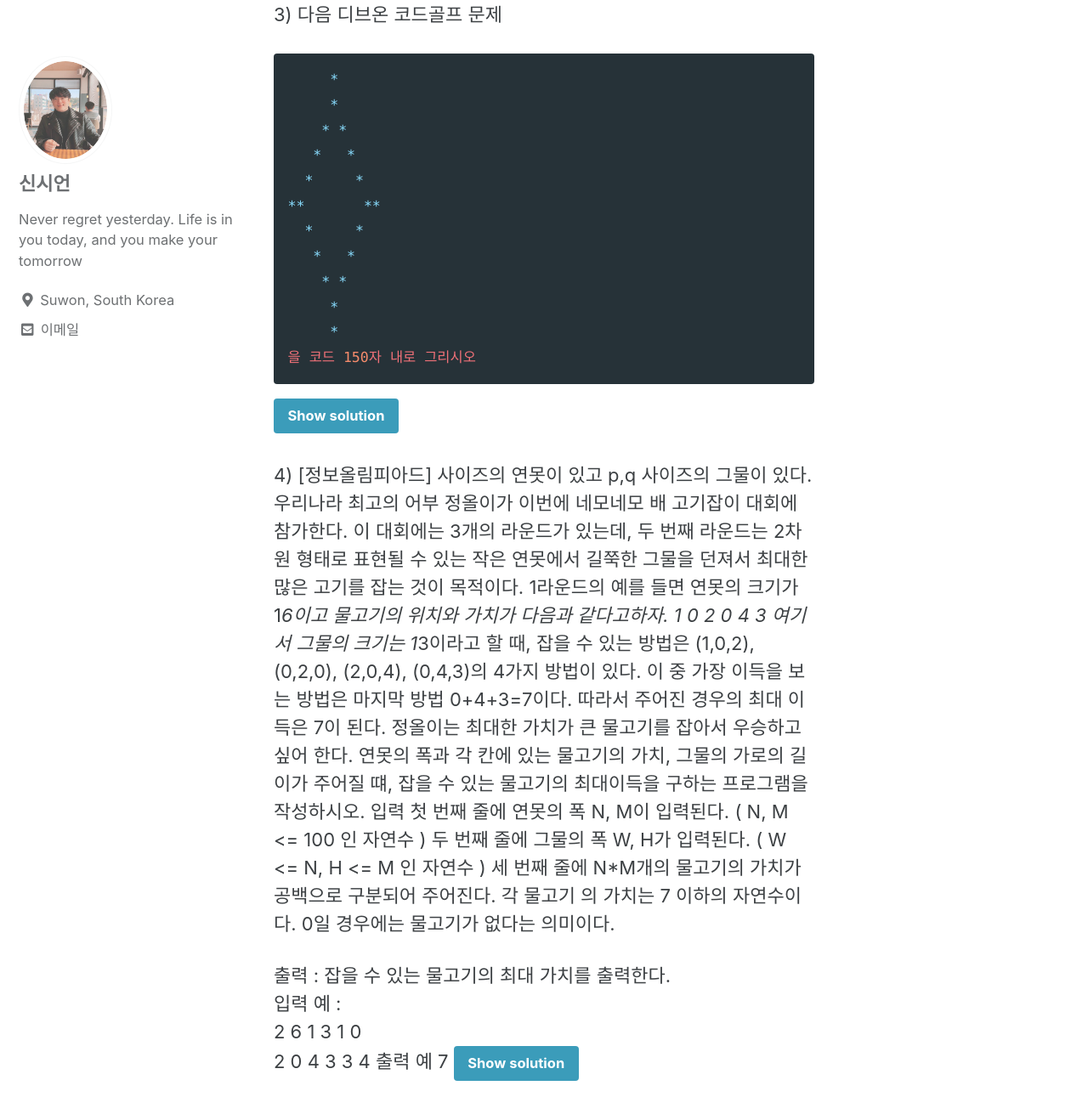
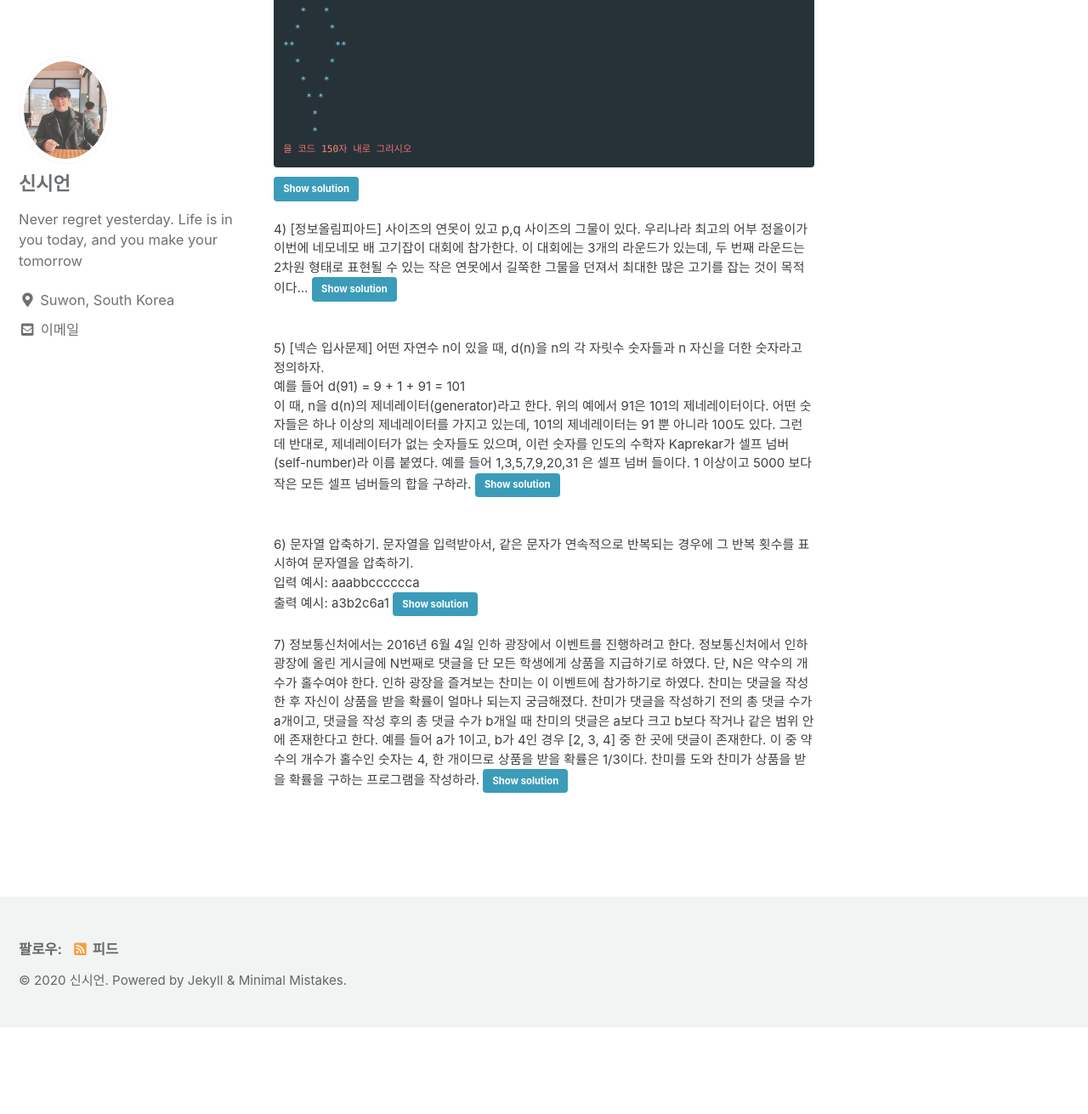
Before and after one commit to Shinsieon/Shinsieon.github.io, a Jekyll site: the page built from _pages/solutions.md, in a window 1280 px wide and 1400 px high, scrolled down 499 px. Shown: the top 1311 px of the window at 85% size. Built offline with Jekyll 4.4.1, drawn with Linux system fonts in a browser that asks for light colours; cached includes are drawn as plain includes; after the commit the page ends 1708 px from its top, so only the background shows below that.

````diff
--- a/_pages/solutions.md
+++ b/_pages/solutions.md
@@ -4,6 +4,7 @@ title: "알고리즘 문제풀이"
 permalink: /projects/solutions/
 author_profile: true
 ---
+<div markdown="1" style="font-size:15px;">
 1) 초기 투자액과 투자 기간, 그리고 투자 기간 중 날짜별 가치 변동율이 주어질 때 순이익과 이익 여부를 구합니다.
 [Show solution](#link){: .btn .btn--info}
 <div class="solution" markdown="1" style="display:none;font-size:15px">
@@ -80,16 +81,16 @@ for y in r:
 ```
 </div>
 
-4) [정보올림피아드] 사이즈의 연못이 있고 p,q 사이즈의 그물이 있다. 우리나라 최고의 어부 정올이가 이번에 네모네모 배 고기잡이 대회에 참가한다. 이 대회에는 3개의 라운드가 있는데, 두 번째 라운드는 2차원 형태로 표현될 수 있는 작은 연못에서 길쭉한 그물을 던져서 최대한 많은 고기를 잡는 것이 목적이다. 1라운드의 예를 들면 연못의 크기가 1*6이고 물고기의 위치와 가치가 다음과 같다고하자. 1 0 2 0 4 3 여기서 그물의 크기는 1*3이라고 할 때, 잡을 수 있는 방법은 (1,0,2), (0,2,0), (2,0,4), (0,4,3)의 4가지 방법이 있다. 이 중 가장 이득을 보는 방법은 마지막 방법 0+4+3=7이다. 따라서 주어진 경우의 최대 이득은 7이 된다. 정올이는 최대한 가치가 큰 물고기를 잡아서 우승하고 싶어 한다. 연못의 폭과 각 칸에 있는 물고기의 가치, 그물의 가로의 길이가 주어질 떄, 잡을 수 있는 물고기의 최대이득을 구하는 프로그램을 작성하시오. 입력  첫 번째 줄에 연못의 폭 N, M이 입력된다. ( N, M <= 100 인 자연수 )  두 번째 줄에 그물의 폭 W, H가 입력된다. ( W <= N, H <= M 인 자연수 )  세 번째 줄에 N*M개의 물고기의 가치가 공백으로 구분되어 주어진다. 각 물고기 의 가치는 7 이하의 자연수이다. 0일 경우에는 물고기가 없다는 의미이다.
+4) [정보올림피아드] 사이즈의 연못이 있고 p,q 사이즈의 그물이 있다. 우리나라 최고의 어부 정올이가 이번에 네모네모 배 고기잡이 대회에 참가한다. 이 대회에는 3개의 라운드가 있는데, 두 번째 라운드는 2차원 형태로 표현될 수 있는 작은 연못에서 길쭉한 그물을 던져서 최대한 많은 고기를 잡는 것이 목적이다...
+[Show solution](#link){: .btn .btn--info}
+<div class="solution" markdown="1" style="display:none;font-size:15px">
+1라운드의 예를 들면 연못의 크기가 1*6이고 물고기의 위치와 가치가 다음과 같다고하자. 1 0 2 0 4 3 여기서 그물의 크기는 1*3이라고 할 때, 잡을 수 있는 방법은 (1,0,2), (0,2,0), (2,0,4), (0,4,3)의 4가지 방법이 있다. 이 중 가장 이득을 보는 방법은 마지막 방법 0+4+3=7이다. 따라서 주어진 경우의 최대 이득은 7이 된다. 정올이는 최대한 가치가 큰 물고기를 잡아서 우승하고 싶어 한다. 연못의 폭과 각 칸에 있는 물고기의 가치, 그물의 가로의 길이가 주어질 떄, 잡을 수 있는 물고기의 최대이득을 구하는 프로그램을 작성하시오. 입력  첫 번째 줄에 연못의 폭 N, M이 입력된다. ( N, M <= 100 인 자연수 )  두 번째 줄에 그물의 폭 W, H가 입력된다. ( W <= N, H <= M 인 자연수 )  세 번째 줄에 N*M개의 물고기의 가치가 공백으로 구분되어 주어진다. 각 물고기 의 가치는 7 이하의 자연수이다. 0일 경우에는 물고기가 없다는 의미이다.
 
 출력  : 잡을 수 있는 물고기의 최대 가치를 출력한다.
 입력 예 :
 2 6 1 3 1 0
 2 0 4 3 3 4
 출력 예 7
-[Show solution](#link){: .btn .btn--info}
-<div class="solution" markdown="1" style="display:none;font-size:15px">
-
 #### Code
 ```python
 import numpy as np
@@ -122,5 +123,74 @@ for a in range(p_n):
             sum = 0
 print(total)
 ```
+</div>
+<br>
+5) [넥슨 입사문제] 어떤 자연수 n이 있을 때, d(n)을 n의 각 자릿수 숫자들과 n 자신을 더한 숫자라고 정의하자.
+예를 들어
+d(91) = 9 + 1 + 91 = 101
+이 때, n을 d(n)의 제네레이터(generator)라고 한다. 위의 예에서 91은 101의 제네레이터이다.
+어떤 숫자들은 하나 이상의 제네레이터를 가지고 있는데, 101의 제네레이터는 91 뿐 아니라 100도 있다. 그런데 반대로, 제네레이터가 없는 숫자들도 있으며, 이런 숫자를 인도의 수학자 Kaprekar가 셀프 넘버(self-number)라 이름 붙였다. 예를 들어 1,3,5,7,9,20,31 은 셀프 넘버 들이다.   1 이상이고 5000 보다 작은 모든 셀프 넘버들의 합을 구하라.
+[Show solution](#link){: .btn .btn--info}
+<div class="solution" markdown="1" style="display:none;font-size:15px">
 
+#### Code
+```python
+n = list(range(1,5000))
+
+for i in range(5000):
+    thousand = int(i/1000)
+    hundred = int((i%1000)/100)
+    ten = int((i%100)/10)
+    one = i%10
+    gen = thousand+hundred+ten+one+i
+    if(gen in n):
+        n.remove(gen)
+print(sum(n))
+```
+결과 : 1227365
 </div>
+<br>
+6) 문자열 압축하기. 문자열을 입력받아서, 같은 문자가 연속적으로 반복되는 경우에 그 반복 횟수를 표시하여 문자열을 압축하기.
+입력 예시: aaabbcccccca
+출력 예시: a3b2c6a1
+[Show solution](#link){: .btn .btn--info}
+<div class="solution" markdown="1" style="display:none;font-size:15px">
+#### Code
+```python
+inp = str(input("문자열 입력하시오"))+" "
+check_alpha = inp[0]
+new_inp=""
+check_count=0
+for temp in inp:
+    if(temp == check_alpha):
+        check_count+=1
+    else:
+        new_inp= new_inp+(check_alpha+str(check_count))
+        check_alpha=temp
+        check_count=1
+print(new_inp)
+```
+</div>
+7) 정보통신처에서는 2016년 6월 4일 인하 광장에서 이벤트를 진행하려고 한다. 정보통신처에서 인하 광장에 올린 게시글에 N번째로 댓글을 단 모든 학생에게 상품을 지급하기로 하였다. 단, N은 약수의 개수가 홀수여야 한다. 인하 광장을 즐겨보는 찬미는 이 이벤트에 참가하기로 하였다. 찬미는 댓글을 작성한 후 자신이 상품을 받을 확률이 얼마나 되는지 궁금해졌다. 찬미가 댓글을 작성하기 전의 총 댓글 수가 a개이고, 댓글을 작성 후의 총 댓글 수가 b개일 때 찬미의 댓글은 a보다 크고 b보다 작거나 같은 범위 안에 존재한다고 한다. 예를 들어 a가 1이고, b가 4인 경우 [2, 3, 4] 중 한 곳에 댓글이 존재한다. 이 중 약수의 개수가 홀수인 숫자는 4, 한 개이므로 상품을 받을 확률은 1/3이다. 찬미를 도와 찬미가 상품을 받을 확률을 구하는 프로그램을 작성하라.
+[Show solution](#link){: .btn .btn--info}
+<div class="solution" markdown="1" style="display:none;font-size:15px">
+#### Code
+```python
+inp = list(map(int, input("a, b의 값을 입력. a>=1, b<=2^60, b는 a보다 항상 크다").split()))
+a = inp[0]
+b = inp[1]
+odd_count=0
+for i in range(a+1, b+1):
+    count=0
+    #i의 약수 갯수 계산
+    for j in range(1, i+1):
+        if(i%j==0):
+            count+=1
+    if(count%2==1):
+        odd_count+=1
+print("확률 : ", odd_count/(b-a), "기약분수 : ", odd_count,"/",(b-a))
+```
+입력 :    a, b의 값을 입력. a>=1, b<=2^60, b는 a보다 항상 크다 : 1 4
+출력 :    확률 :  0.3333333333333333 기약분수 :  1 / 3
+</div>
+</div>
````
Also changed, not shown: _pages/about.md (+1 -1 lines), _pages/stock_evaluation.md (+5 -5 lines), _posts/2020-07-09-KOSPI200_crawling.md (added, +98 -0 lines).
